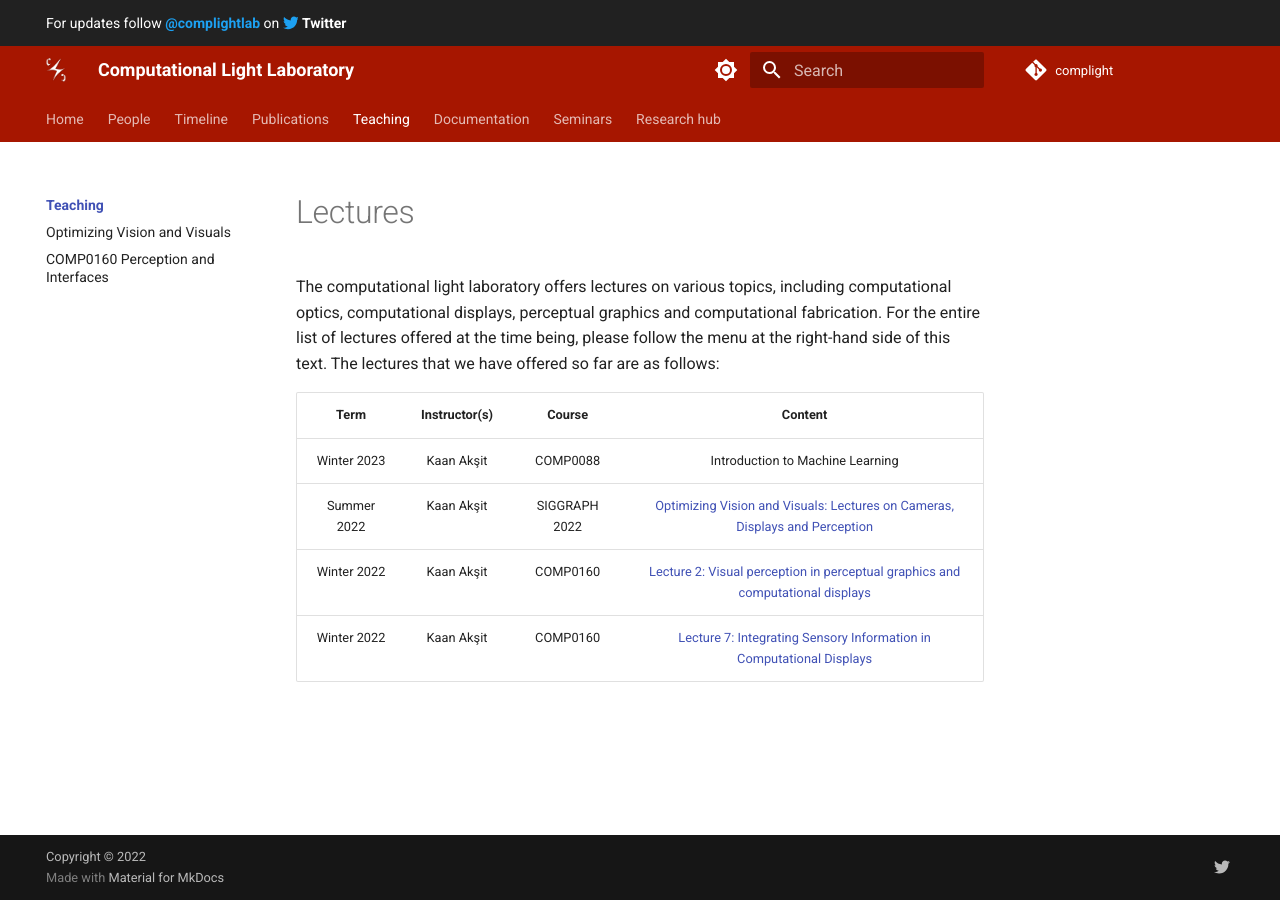
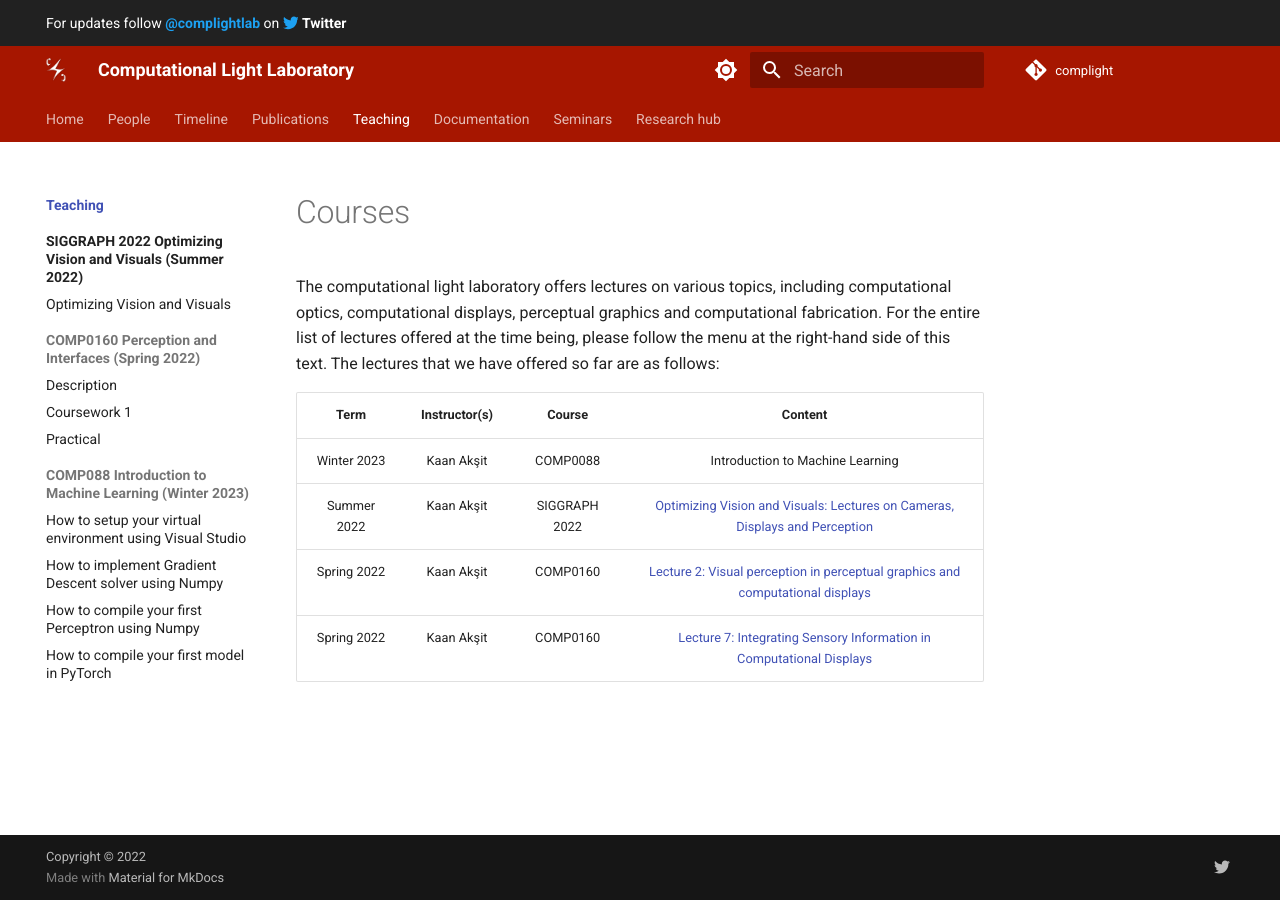
Before and after one commit to complight/complight.github.io, an MkDocs documentation site: the page built from docs/teaching/index.md, in a window 1280 px wide. Built offline with MkDocs 1.6.1 and Material for MkDocs 9.7.7, drawn with Linux system fonts in a browser that asks for light colours.

Commit message:
Updating teaching and structre of the website.

```diff
--- a/docs/teaching/index.md
+++ b/docs/teaching/index.md
@@ -7,5 +7,5 @@ The lectures that we have offered so far are as follows:
 | :-------------: | :-------------:              | :-------------: | :-------------: |
 | Winter 2023     | Kaan Akşit                   | COMP0088        | Introduction to Machine Learning |
 | Summer 2022     | Kaan Akşit                   | SIGGRAPH 2022   | [Optimizing Vision and Visuals: Lectures on Cameras, Displays and Perception](siggraph2022_optimizing_vision_and_visuals.md) |
-| Winter 2022     | Kaan Akşit                   | COMP0160        | [Lecture 2: Visual perception in perceptual graphics and computational displays](comp0160_perception_and_interfaces.md) |
-| Winter 2022     | Kaan Akşit                   | COMP0160        | [Lecture 7: Integrating Sensory Information in Computational Displays](comp0160_perception_and_interfaces.md) |
+| Spring 2022     | Kaan Akşit                   | COMP0160        | [Lecture 2: Visual perception in perceptual graphics and computational displays](comp0160_perception_and_interfaces.md) |
+| Spring 2022     | Kaan Akşit                   | COMP0160        | [Lecture 7: Integrating Sensory Information in Computational Displays](comp0160_perception_and_interfaces.md) |
--- a/mkdocs.yml
+++ b/mkdocs.yml
@@ -17,20 +17,42 @@ nav:
     - Recent news: 'timeline/index.md'
   - Publications:
     - List of publications: 'publications/index.md'
-    - Realistic Defocus for Multiplane Computer-Generated Holography: 'publications/realistic_defocus_cgh.md'
-    - Optimizing Vision and Visuals: 'teaching/siggraph2022_optimizing_vision_and_visuals.md'
+    - Highlighted works:
+      - Realistic Defocus for Multiplane Computer-Generated Holography: 'publications/realistic_defocus_cgh.md'
+      - Optimizing Vision and Visuals: 'teaching/siggraph2022_optimizing_vision_and_visuals.md'
   - Teaching:
-    - Lectures: 'teaching/index.md'
-    - SIGGRAPH 2022 Optimizing Vision and Visuals: 'teaching/siggraph2022_optimizing_vision_and_visuals.md'
-    - COMP0160 Perception and Interfaces: 'teaching/comp0160_perception_and_interfaces.md'
+    - Courses: 'teaching/index.md'
+    - SIGGRAPH 2022 Optimizing Vision and Visuals (Summer 2022):
+      - Description: 'teaching/siggraph2022_optimizing_vision_and_visuals.md'
+      - Secret link: 'lectures/index.md'
+    - COMP0160 Perception and Interfaces (Spring 2022):
+      - Description: 'teaching/comp0160_perception_and_interfaces.md'
+      - Coursework 1: 'teaching/comp0160_coursework_1.md'
+      - Practical: 'teaching/comp0160_practical.md'
+    - COMP088 Introduction to Machine Learning (Winter 2023):
+      - How to setup your virtual environment using Visual Studio: 'https://youtu.be/SHdEqM5xydo'
+      - How to implement Gradient Descent solver using Numpy: 'https://youtu.be/-ilAaJlUvYI'
+      - How to compile your first Perceptron using Numpy: 'https://youtu.be/ENpJoyDc1rg'
+      - How to compile your first model in PyTorch: 'https://youtu.be/PunWQMssqPU'
   - Documentation:
     - List: 'documentation/index.md'
-    - Become a doctoral student: 'documentation/become_phd_student.md'
-    - Welcome aboard!: 'documentation/getting_started.md'
-    - Our laboratory's logo: 'documentation/logo.md'
+    - For candidates:
+      - Become a doctoral student: 'documentation/become_phd_student.md'
+    - For newcomers:
+      - Welcome aboard!: 'documentation/getting_started.md'
+      - Our laboratory's logo: 'documentation/logo.md'
+      - Explore our completed projects: 'https://complightlab.com/publications/'
+      - Explore our codebase: 'https://github.com/complight'
+      - Explore our toolkit: 'https://github.com/kaanaksit/odak'
+      - Explore our printable designs: 'https://github.com/complight/optomechanics'
+      - Learn more about computer-generated holography: 'https://kaanaksit.github.io/odak/cgh/'
+      - Tips and tricks for using our 3D printer: 'documentation/3d_printing.md'
   - Seminars:
-    - Recent seminars: 'seminars/index.md'
-  - Research hub: 'research_hub.md'
+    - Description: 'seminars/index.md'
+    - Join our mailing List: 'https://www.mailinglists.ucl.ac.uk/mailman/listinfo/high-beams-seminars'
+  - Research hub:
+    - Description: 'research_hub.md'
+    - Join our Slack channels: 'https://join.slack.com/t/rpcdrendering-m4b9370/shared_invite/zt-13b5caruu-o7Ra99nEXkntnJqVYJTVdg'
 
 theme:
     name: material
```
